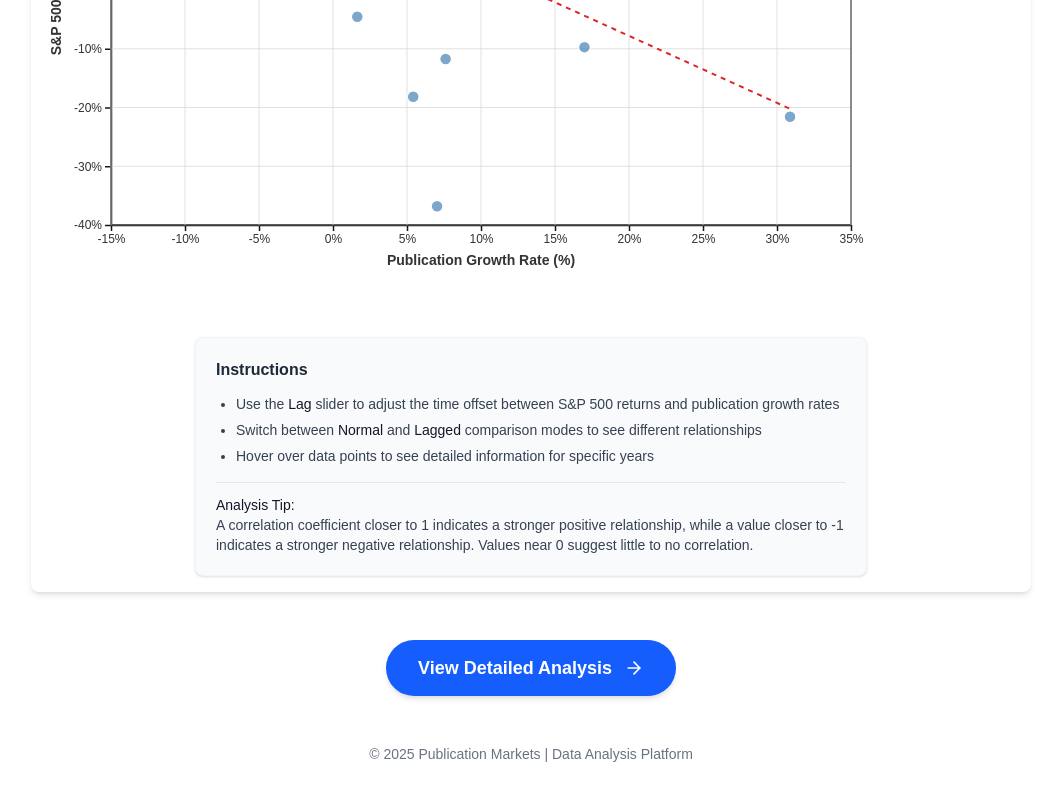
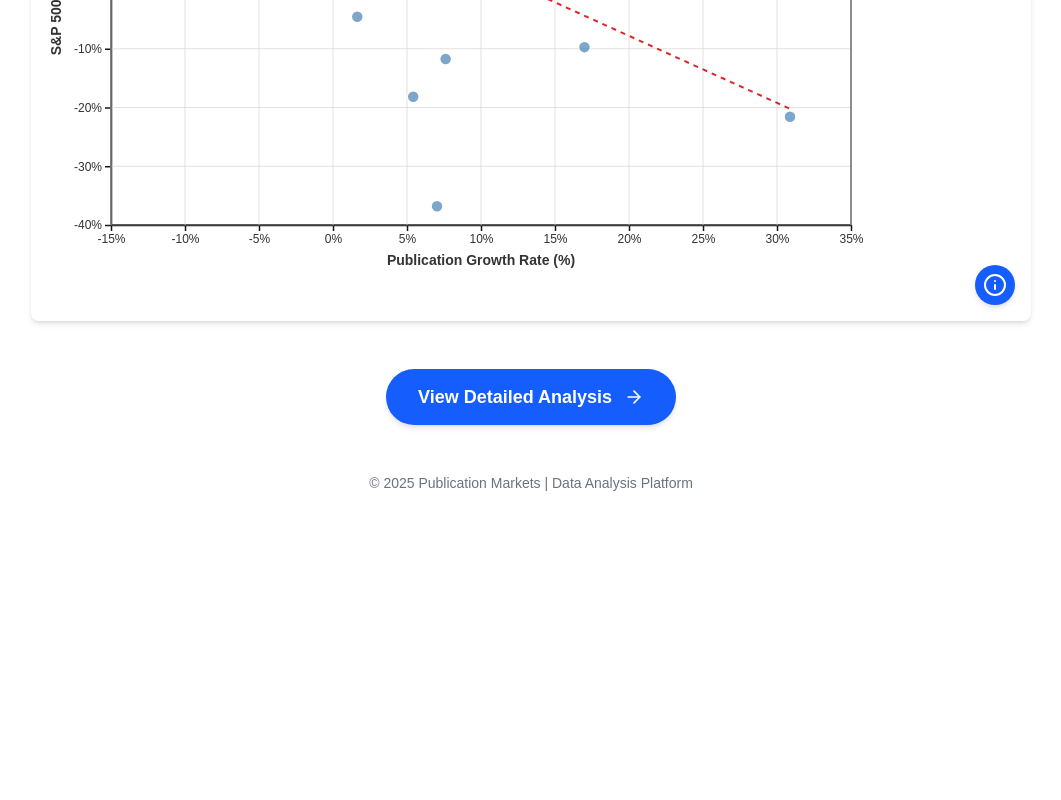
Before and after one commit to mei-chen/publication-market, a Next.js app: page / in a window 1280 px wide. Shown: the part 713-1513 px from the top of the page, without its empty margins (109-1170 px from the left). After the commit the page ends 1286 px from the top, so only its background shows below. Built offline with nearby package versions, Linux system fonts and the light colour scheme.

Commit message:
i hover added

```diff
--- a/src/app/components/charts/SP500PublicationChart.tsx
+++ b/src/app/components/charts/SP500PublicationChart.tsx
@@ -441,6 +441,38 @@ export default function SP500PublicationChart() {
 
   return (
     <div className="relative w-full max-w-[1000px] mx-auto bg-white p-4 rounded-lg shadow-md">
+      {/* Info icon positioned at bottom right */}
+      <div className="absolute bottom-4 right-4 z-10">
+        <div className="group relative">
+          {/* Info Icon Button */}
+          <button
+            className="w-10 h-10 rounded-full bg-blue-600 text-white flex items-center justify-center shadow-md hover:bg-blue-700 transition-all"
+            aria-label="Show instructions"
+          >
+            <svg xmlns="http://www.w3.org/2000/svg" width="24" height="24" viewBox="0 0 24 24" fill="none" stroke="currentColor" strokeWidth="2" strokeLinecap="round" strokeLinejoin="round">
+              <circle cx="12" cy="12" r="10"></circle>
+              <path d="M12 16v-4"></path>
+              <path d="M12 8h.01"></path>
+            </svg>
+          </button>
+
+          {/* Instructions Tooltip */}
+          <div className="absolute bottom-full right-0 mb-3 w-80 md:w-96 bg-white p-5 rounded-lg border border-gray-200 shadow-lg opacity-0 invisible group-hover:opacity-100 group-hover:visible transition-all duration-300 z-20">
+            <div className="absolute -bottom-2 right-4 w-4 h-4 bg-white rotate-45 border-r border-b border-gray-200"></div>
+            <p className="mb-3 text-base font-semibold text-gray-800">Instructions</p>
+            <ul className="list-disc pl-5 mb-4 space-y-1.5 text-sm text-gray-700">
+              <li>Use the <span className="font-medium text-gray-900">Lag</span> slider to adjust the time offset between S&P 500 returns and publication growth rates</li>
+              <li>Switch between <span className="font-medium text-gray-900">Normal</span> and <span className="font-medium text-gray-900">Lagged</span> comparison modes to see different relationships</li>
+              <li>Hover over data points to see detailed information for specific years</li>
+            </ul>
+
+            <div className="mt-4 pt-3 border-t border-gray-200">
+              <p className="font-medium text-gray-900 text-sm">Analysis Tip:</p>
+              <p className="text-sm text-gray-700">A correlation coefficient closer to 1 indicates a stronger positive relationship, while a value closer to -1 indicates a stronger negative relationship. Values near 0 suggest little to no correlation.</p>
+            </div>
+          </div>
+        </div>
+      </div>
       <div className="flex flex-col items-center">
         <div className="w-full mb-6 p-6 bg-gray-50 rounded-lg shadow-sm border border-gray-100">
           <div className="flex flex-col md:flex-row justify-between items-center gap-6 mb-5">
@@ -520,19 +552,7 @@ export default function SP500PublicationChart() {
           className="absolute hidden bg-white p-2 rounded shadow-lg border border-gray-200 text-sm z-10"
         />
 
-        <div className="mt-8 text-sm text-gray-700 max-w-2xl mx-auto bg-gray-50 p-5 rounded-lg border border-gray-100 shadow-sm">
-          <p className="mb-3 text-base font-semibold text-gray-800">Instructions</p>
-          <ul className="list-disc pl-5 mb-4 space-y-1.5">
-            <li>Use the <span className="font-medium text-gray-900">Lag</span> slider to adjust the time offset between S&P 500 returns and publication growth rates</li>
-            <li>Switch between <span className="font-medium text-gray-900">Normal</span> and <span className="font-medium text-gray-900">Lagged</span> comparison modes to see different relationships</li>
-            <li>Hover over data points to see detailed information for specific years</li>
-          </ul>
 
-          <div className="mt-4 pt-3 border-t border-gray-200">
-            <p className="font-medium text-gray-900">Analysis Tip:</p>
-            <p>A correlation coefficient closer to 1 indicates a stronger positive relationship, while a value closer to -1 indicates a stronger negative relationship. Values near 0 suggest little to no correlation.</p>
-          </div>
-        </div>
       </div>
     </div>
   );
--- a/src/app/page.tsx
+++ b/src/app/page.tsx
@@ -2,7 +2,6 @@
 
 import { useEffect } from 'react';
 import Link from 'next/link';
-import { ArrowRight } from 'lucide-react';
 import SP500PublicationChart from './components/charts/SP500PublicationChart';
 
 export default function Home() {
@@ -34,7 +33,10 @@ export default function Home() {
             href="/correlation"
           >
             View Detailed Analysis
-            <ArrowRight className="w-5 h-5 ml-1" />
+            <svg xmlns="http://www.w3.org/2000/svg" width="20" height="20" viewBox="0 0 24 24" fill="none" stroke="currentColor" strokeWidth="2" strokeLinecap="round" strokeLinejoin="round" className="ml-1">
+              <path d="M5 12h14"></path>
+              <path d="m12 5 7 7-7 7"></path>
+            </svg>
           </Link>
         </div>
       </main>
```
